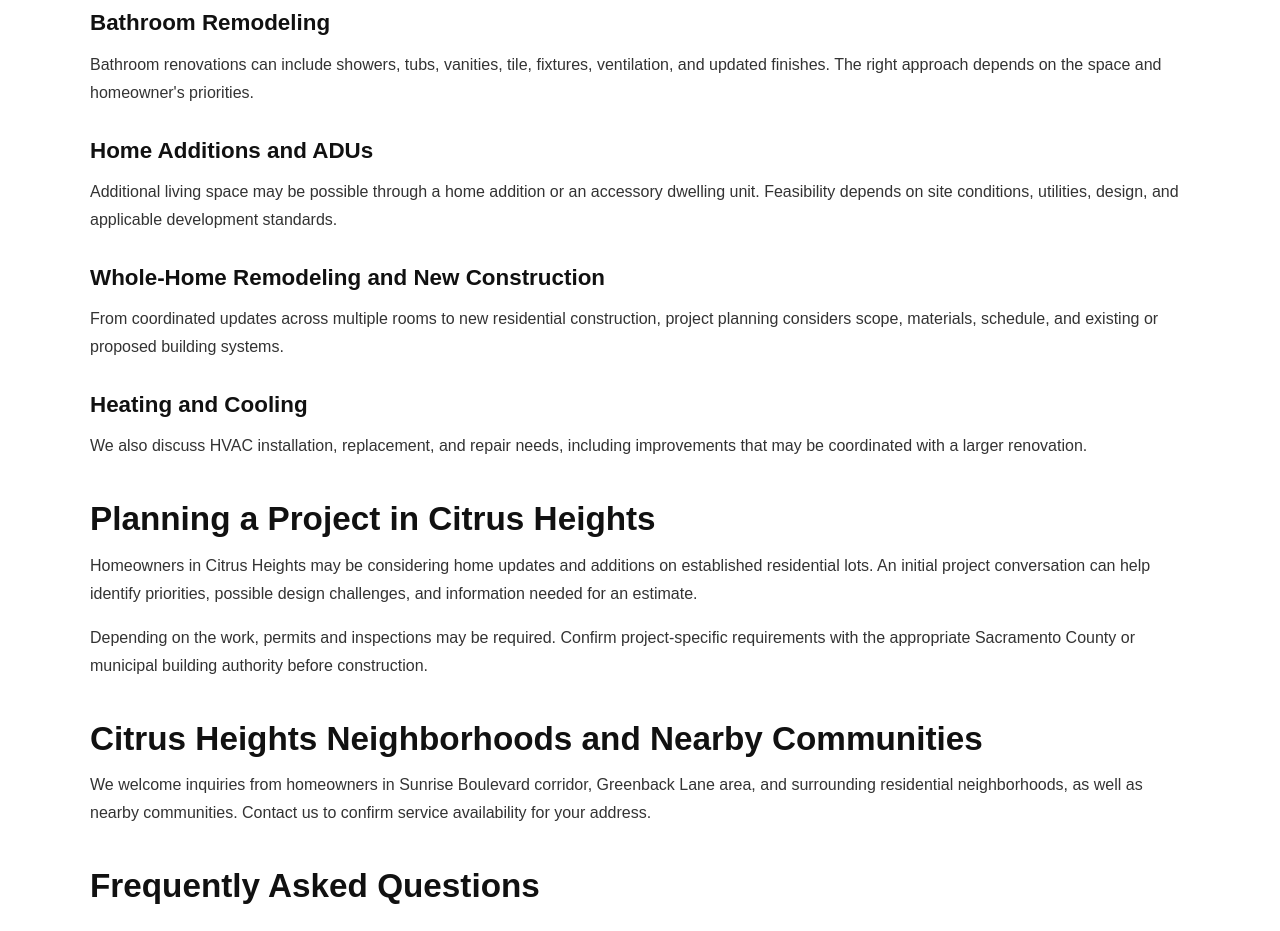
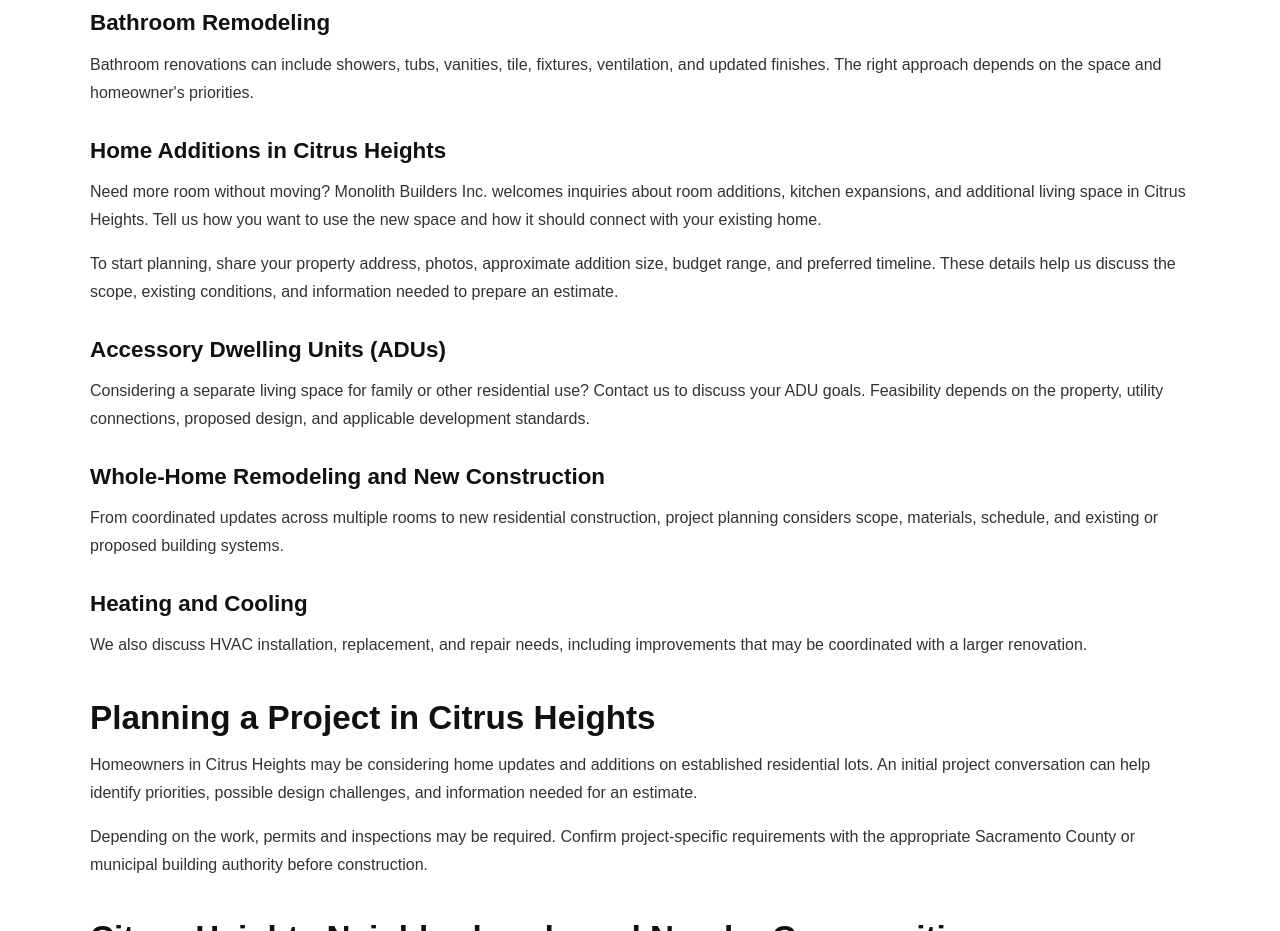
Before and after one commit to masoudmustafa20-collab/monolithbuildersinc.com, a plain HTML site: page general-contractor-citrus-heights-ca.html in a window 1280 px wide. Shown: the part 5579-6510 px from the top of the page. Drawn offline with Linux system fonts and the light colour scheme.

Commit message:
Update general-contractor-citrus-heights-ca.html

```diff
--- a/general-contractor-citrus-heights-ca.html
+++ b/general-contractor-citrus-heights-ca.html
@@ -209,7 +209,12 @@
  <h2>Remodeling and Construction Services in Citrus Heights</h2>
  <h3>Kitchen Remodeling</h3><p>Kitchen projects may involve cabinetry, countertops, tile, flooring, lighting, or layout improvements. We discuss the design goals and existing conditions before defining the work.</p>
  <h3>Bathroom Remodeling</h3><p>Bathroom renovations can include showers, tubs, vanities, tile, fixtures, ventilation, and updated finishes. The right approach depends on the space and homeowner's priorities.</p>
- <h3>Home Additions and ADUs</h3><p>Additional living space may be possible through a home addition or an accessory dwelling unit. Feasibility depends on site conditions, utilities, design, and applicable development standards.</p>
+ <h3>Home Additions in Citrus Heights</h3>
+<p>Need more room without moving? Monolith Builders Inc. welcomes inquiries about room additions, kitchen expansions, and additional living space in Citrus Heights. Tell us how you want to use the new space and how it should connect with your existing home.</p>
+<p>To start planning, share your property address, photos, approximate addition size, budget range, and preferred timeline. These details help us discuss the scope, existing conditions, and information needed to prepare an estimate.</p>
+
+<h3>Accessory Dwelling Units (ADUs)</h3>
+<p>Considering a separate living space for family or other residential use? Contact us to discuss your ADU goals. Feasibility depends on the property, utility connections, proposed design, and applicable development standards.</p>
  <h3>Whole-Home Remodeling and New Construction</h3><p>From coordinated updates across multiple rooms to new residential construction, project planning considers scope, materials, schedule, and existing or proposed building systems.</p>
  <h3>Heating and Cooling</h3><p>We also discuss HVAC installation, replacement, and repair needs, including improvements that may be coordinated with a larger renovation.</p>
  <h2>Planning a Project in Citrus Heights</h2>
```
